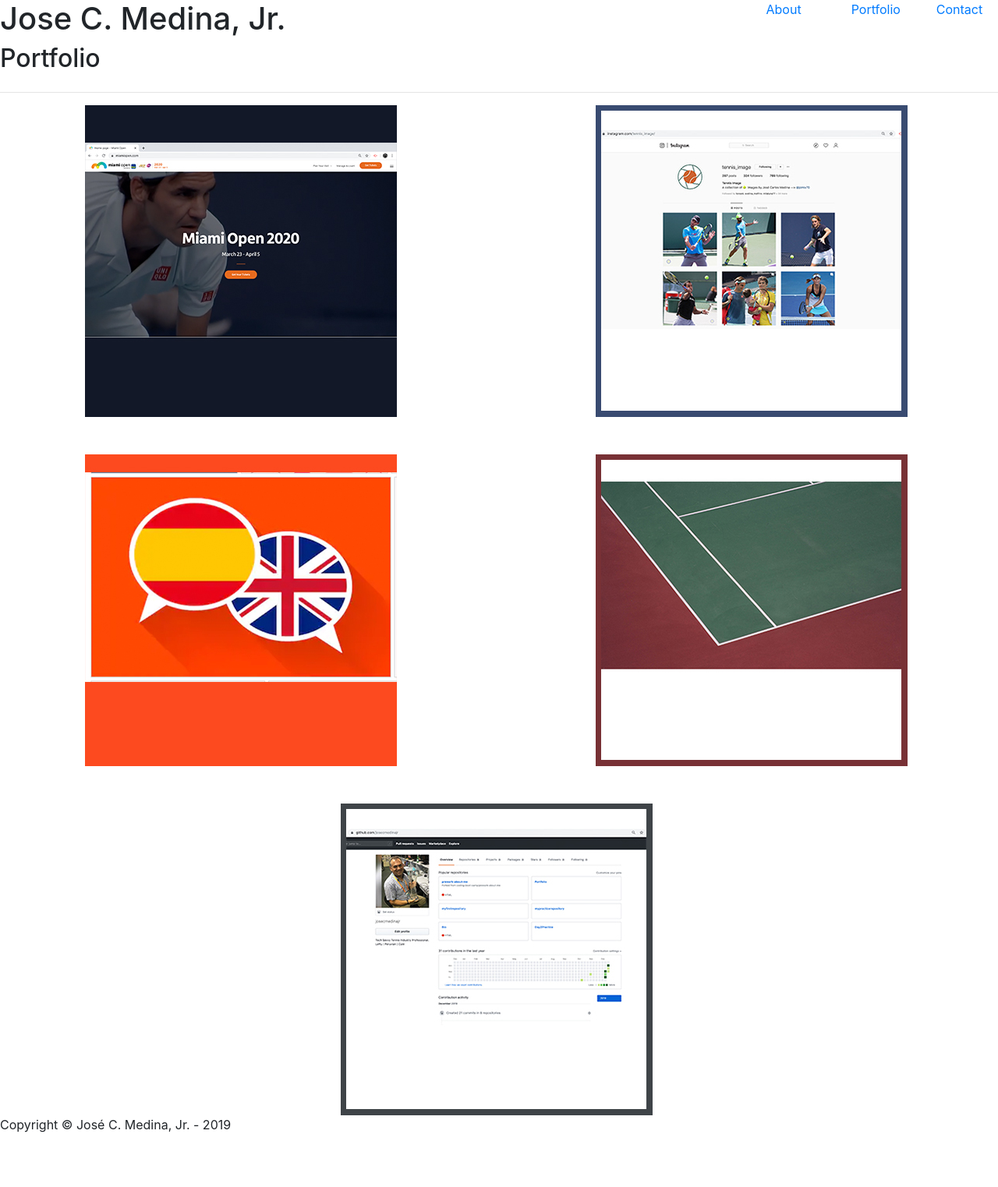
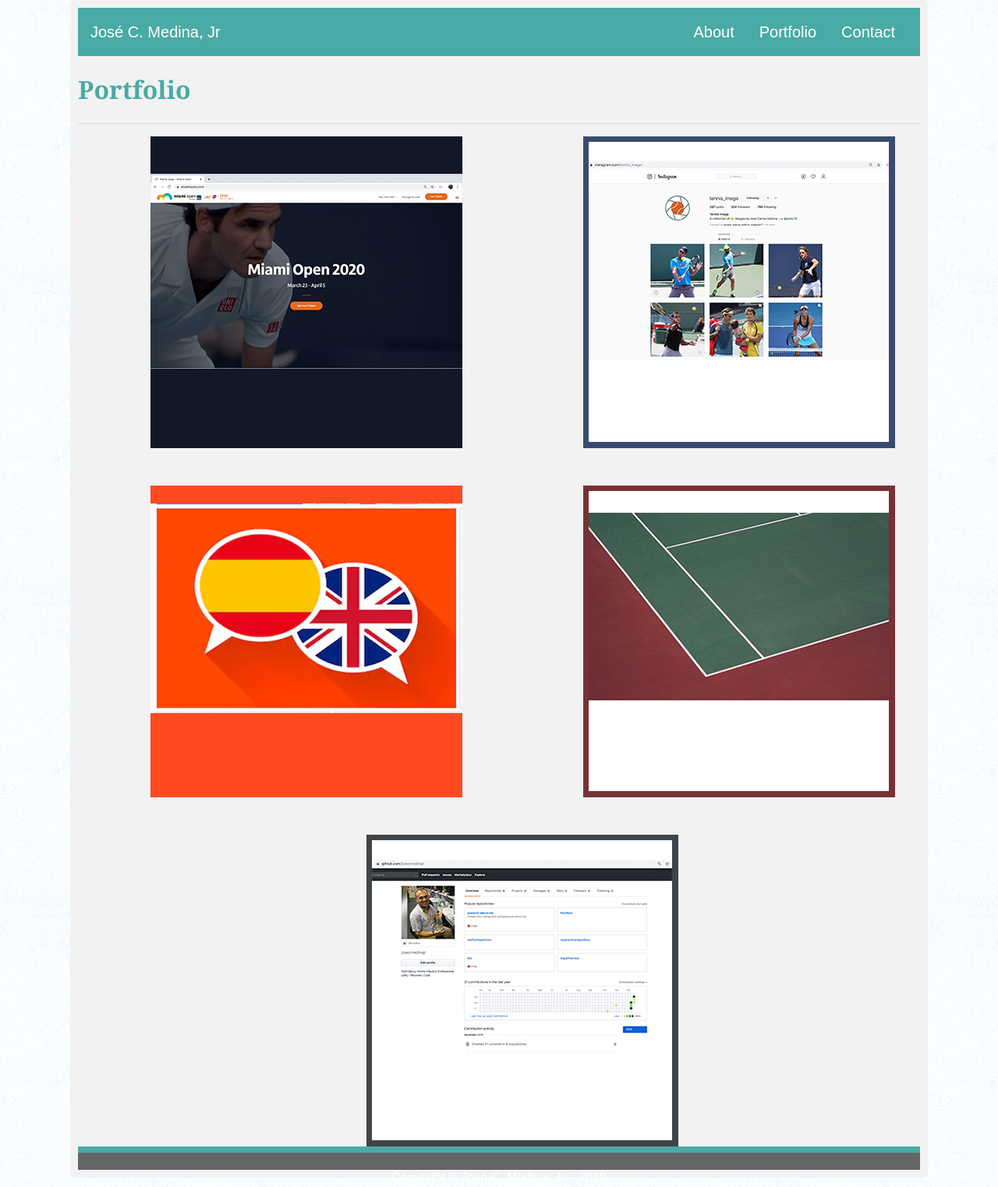
Before and after one commit to josecmedinajr/ResponsivePortfolio, a plain HTML site: page portfolio.html in a window 1280 px wide. Shown: the whole page at 78% size. Before the commit the page ends 1455 px from the top, so only its background shows below. Drawn offline with nearby package versions, Linux system fonts and the light colour scheme.

Commit message:
Added styling to responsive pages.

```diff
--- a/assets/css/style.css
+++ b/assets/css/style.css
@@ -1,58 +1,36 @@
 body {
-    font-family: "Georgia", Times, "Times New Roman", serif;
+    font-family: "Arial", "Helvetica Neue", Helvetica, sans-serif;
     background-color: #ffffff;
     background: url("../images/ice_age.png");
-    width: 960px;
-    padding-left: 200px;
 }
 
-.menu-left {
-    font-family: "Georgia", Times, "Times New Roman", serif;
-    width: 40%;
-    height: 50px;
-    padding-top: 10px;
-    background-color: #4aaaa5;
-    text-align: center;
-    color: #ffffff;
-    float: left;
-    border-bottom: 5px solid lightgrey;
- }
-
-.menu-right {
-    font-family: "Arial", "Helvetica Neue", Helvetica, sans-serif;
-    width: 60%;
-    height: 50px;
-    padding-top: 31px;
-    font-size: 18px;
-    background-color: #ffffff;
-    text-align: right;
-    word-spacing: 10px;
-    color: grey;
-    float: left;
-    border-bottom: 5px solid lightgrey;
+.container {
+    width: 1100px;
 }
 
-a {
-    color: gray;
-    text-decoration: none;
+.nav a{
+    color: white;
 }
+
+.navbar {
+    font-size: 20px;
+}
+
+p a{
+    color: black;
+    text-decoration: underline;
+}
+
 
 h2 {
     clear: both;
+    font-weight: 600;
     font-family: "Georgia", Times, "Times New Roman", serif;
     color: #4aaaa5;
 }
 
 h3 {
-    color: #fff;
-}
-
-.headshot {
-    float: left;
-    padding: 7px;
-}
-
-p {
+    color: teal;
     font-family: "Arial", "Helvetica Neue", Helvetica, sans-serif;
 }
 
@@ -157,7 +135,7 @@
     width: 400px;
 }
 
-footer {
+.footer {
     height: 30px;
     background-color: #666666;
     text-align: center;
@@ -195,5 +173,5 @@
   .container {
     border-radius: 5px;
     background-color: #f2f2f2;
-    padding: 20px;
+    padding: 10px;
   }
--- a/portfolio.html
+++ b/portfolio.html
@@ -8,33 +8,31 @@
     <!-- Bootstrap CSS -->
     <link rel="stylesheet" href="https://stackpath.bootstrapcdn.com/bootstrap/4.4.1/css/bootstrap.min.css" integrity="sha384-Vkoo8x4CGsO3+Hhxv8T/Q5PaXtkKtu6ug5TOeNV6gBiFeWPGFN9MuhOf23Q9Ifjh" crossorigin="anonymous">
 
+    <link rel="stylesheet" type="text/css" href="assets/css/style.css">
+
     <title>José C. Medina, Jr's Responsive Portfolio</title>
 
   </head>
 
   <body>
 
-    <div class="row">
-    <div class="col-6">
-      <h1>Jose C. Medina, Jr.</h1>
-    </div>
+    <div class="container">
 
-    <div class="col-3">
-    </div>
-
-    <div class="col-1">
-      <a href="index.html">About</a>
-    </div>
-
-    <div class="col-1">
-      <a href="portfolio.html">Portfolio</a>
-    </div>
-
-    <div class="col-1">
-      <a href="contact.html">Contact</a>
-    </div>
-
-  </div>
+    <nav class="navbar navbar-dark" style="background-color:#4aaaa5">
+      <span class="navbar-brand mb-0 h1">José C. Medina, Jr</span>
+      <ul class="nav justify-content-end">
+        <li class="nav-item">
+          <a class="nav-link active" href="index.html">About</a>
+        </li>
+        <li class="nav-item">
+          <a class="nav-link" href="portfolio.html">Portfolio</a>
+        </li>
+        <li class="nav-item">
+          <a class="nav-link" href="contact.html">Contact</a>
+        </li>
+      </ul>
+    </nav>
+    <br>
 
   <div class="row">
     <div class="col-12">
@@ -75,12 +73,14 @@
     </div>
   </div>
 
-<div class="row">
-  <div class="col-12">
-    <footer>
-      Copyright © José C. Medina, Jr. - 2019
-    </footer>
+  <div class="row">
+    <div class="col-12">
+      <footer class="footer">
+        Copyright © José C. Medina, Jr. - 2019
+      </footer>
+    </div>
   </div>
+
 </div>
 
     <!-- Optional JavaScript -->
```
Also changed, not shown: contact.html (+26 -22 lines), index.html (+21 -20 lines).
